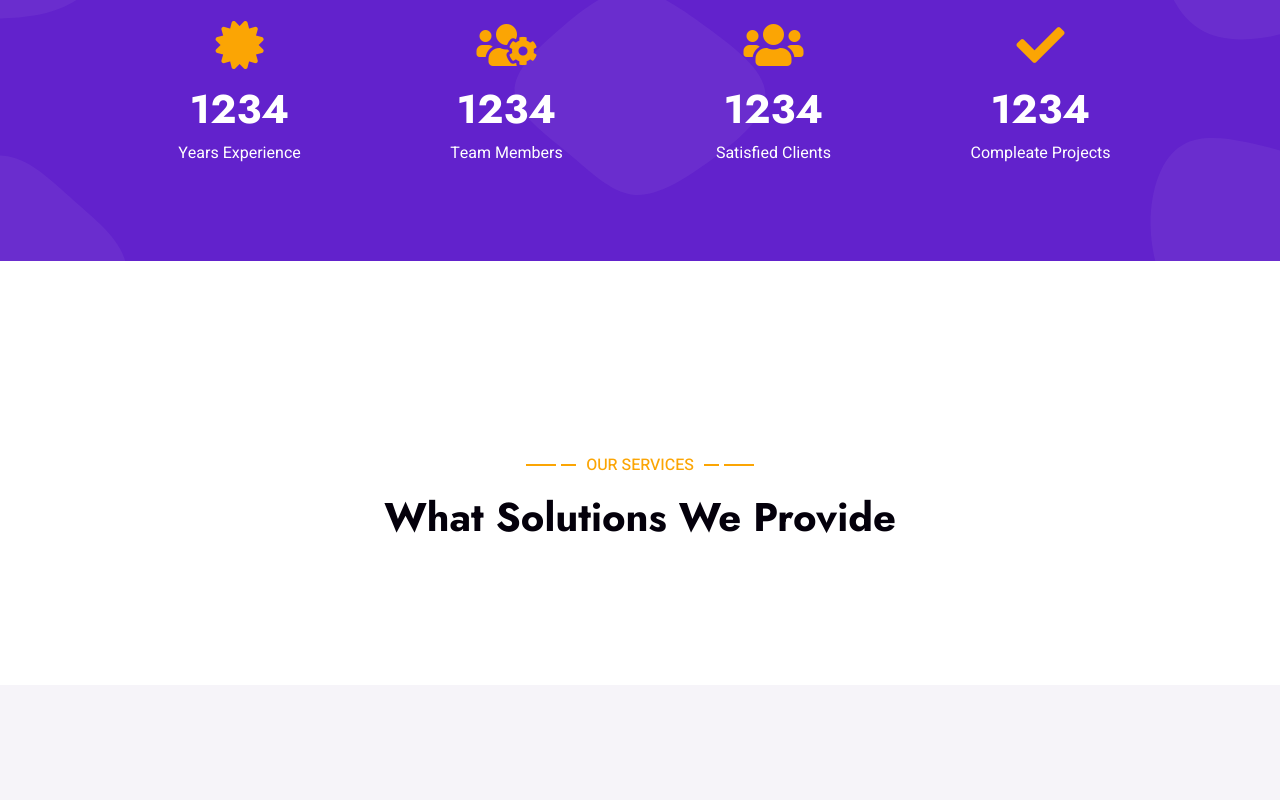
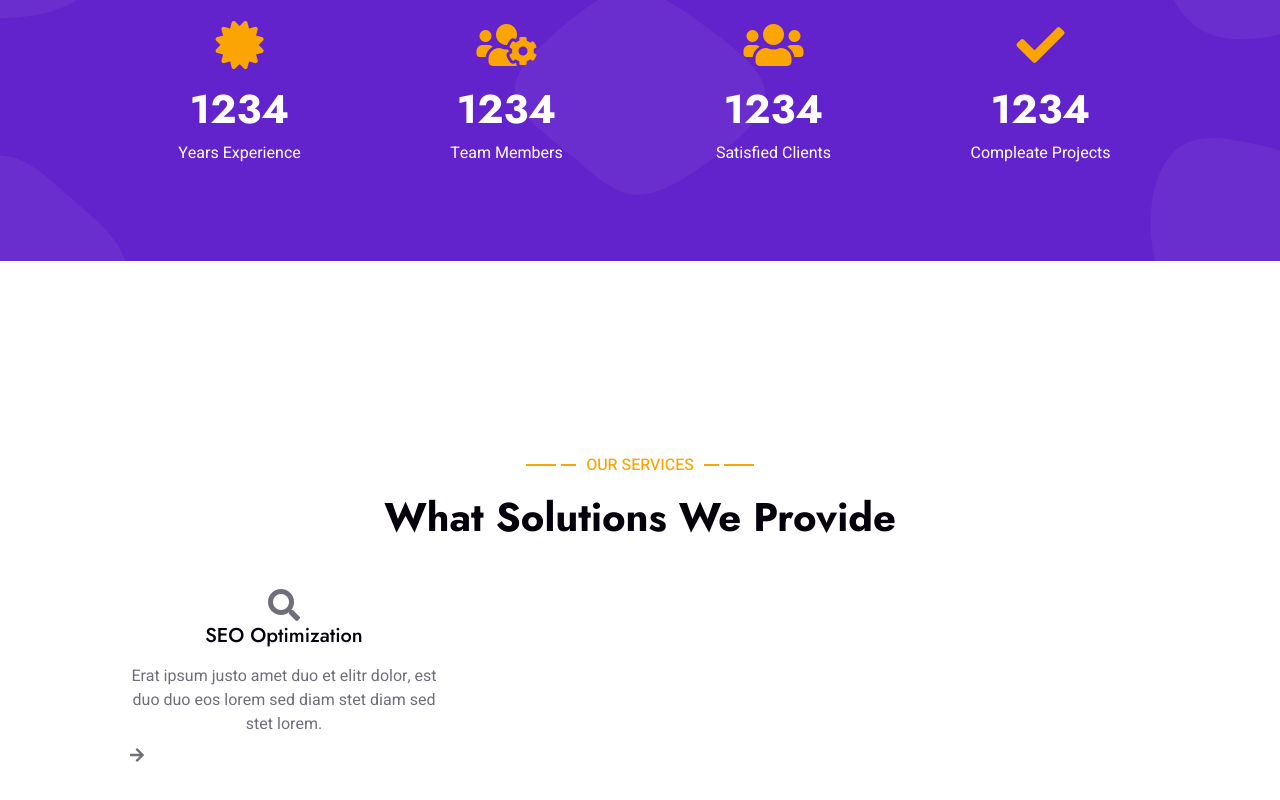
Before and after one commit to nzml906/html_, a website with bundled scripts: page index.html in a window 1280 px wide. Shown: the part 2349-3149 px from the top of the page. Before the commit the page ends 3034 px from the top, so only its background shows below. Built offline with nearby package versions, Linux system fonts and the light colour scheme.

Commit message:
Service SEO Optimization nice toggle background effect on hover***

```diff
--- a/index.html
+++ b/index.html
@@ -283,6 +283,23 @@
             </p>
             <h1 class="text-center mb-5">What Solutions We Provide</h1>
           </div>
+          <div class="row g-4">
+            <div class="col-lg-4 col-md-6 wow fadeInUp" data-wow-delay="0.1s">
+              <div class="service-item d-flex flex-column text-center rounded">
+                <div class="service-icon flex-shrink-0">
+                  <i class="fa fa-search fa-2x"></i>
+                </div>
+                <h5 class="mb-3">SEO Optimization</h5>
+                <p class="m-0">
+                  Erat ipsum justo amet duo et elitr dolor, est duo duo eos
+                  lorem sed diam stet diam sed stet lorem.
+                </p>
+                <a class="btn btn-square" href=""
+                  ><i class="fa fa-arrow-right"></i
+                ></a>
+              </div>
+            </div>
+          </div>
         </div>
       </div>
       <!-- Service End -->
```
Also changed, not shown: build/scss/_custom.scss, img/blob-primary.png (added), img/blob-secondary.png (added).
